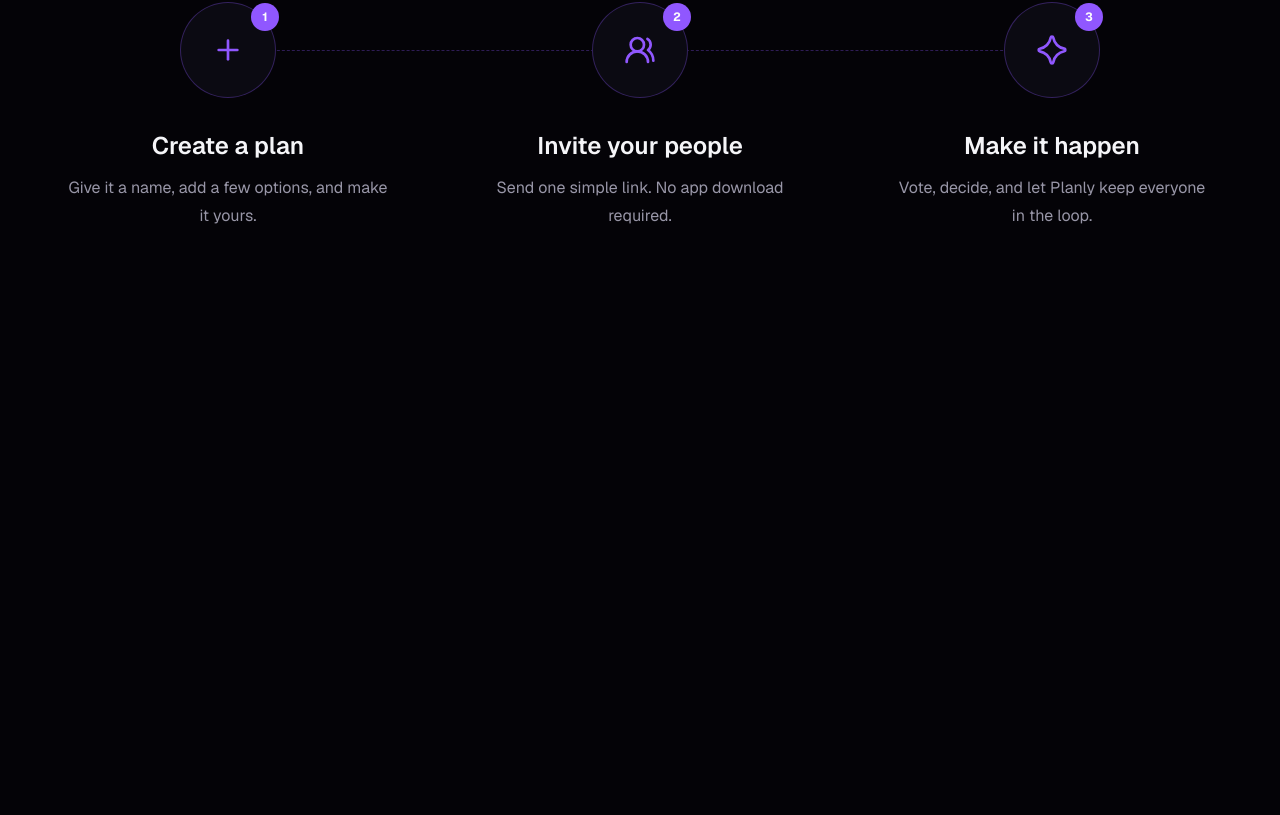
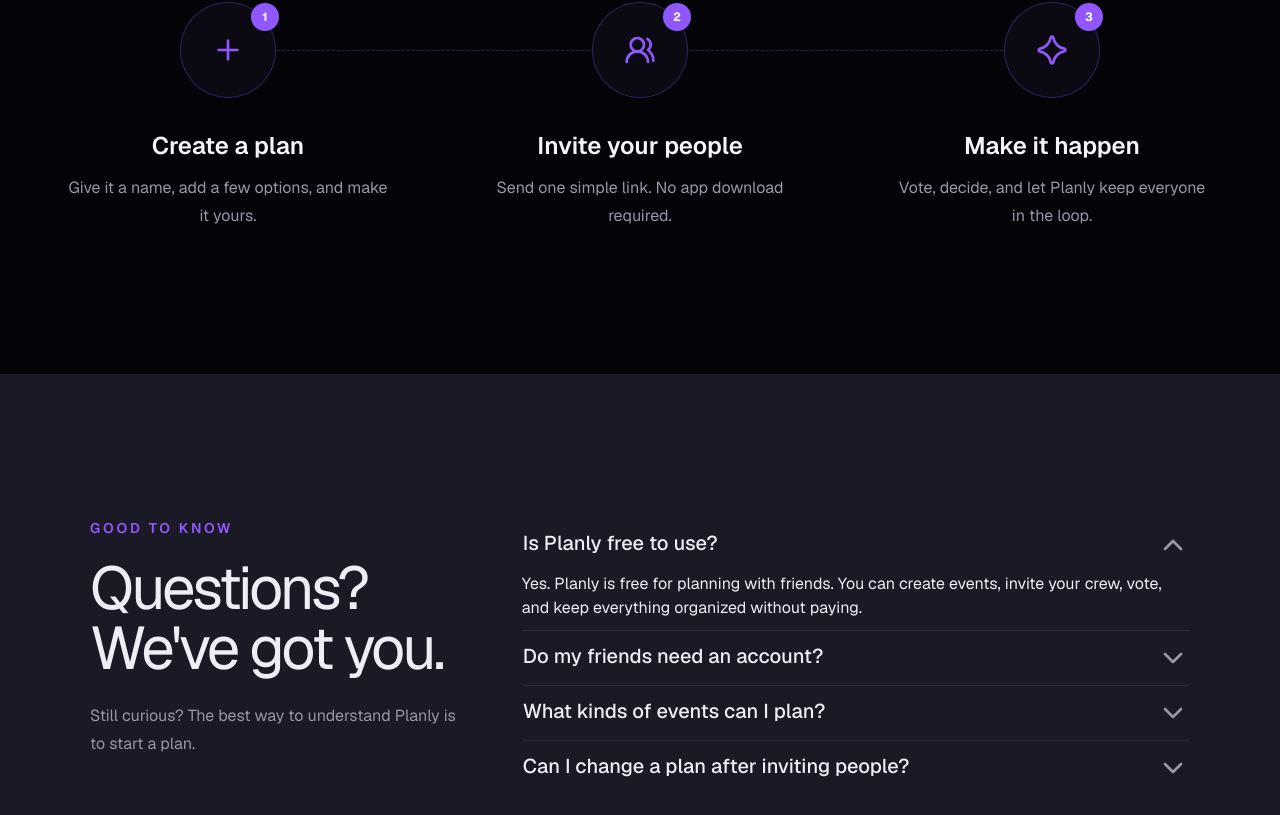
Before and after one commit to synonim789/event-app, a Next.js app: page / in a window 1280 px wide. Shown: the part 2341-3156 px from the top of the page. Before the commit the page ends 2715 px from the top, so only its background shows below. Built offline with nearby package versions, Linux system fonts and the light colour scheme.

Commit message:
add faq section

```diff
--- a/app/page.tsx
+++ b/app/page.tsx
@@ -1,3 +1,4 @@
+import FAQ from '@/components/faq'
 import Hero from '@/components/hero'
 import HowItWorks from '@/components/how-it-works'
 import Navbar from '@/components/navbar'
@@ -11,6 +12,7 @@ export default function Home() {
         <Hero />
         <Features />
         <HowItWorks />
+        <FAQ />
       </main>
     </div>
   )
--- /dev/null
+++ b/components/faq.tsx
@@ -0,0 +1,70 @@
+import {
+  Accordion,
+  AccordionContent,
+  AccordionItem,
+  AccordionTrigger,
+} from './ui/accordion'
+
+const questionsAndAnswers = [
+  {
+    question: 'Is Planly free to use?',
+    answer:
+      'Yes. Planly is free for planning with friends. You can create events, invite your crew, vote, and keep everything organized without paying.',
+    value: 'question-1',
+  },
+  {
+    question: 'Do my friends need an account?',
+    answer:
+      'No account is needed to view an invite or vote. Friends can join in seconds from the link you share.',
+    value: 'question-2',
+  },
+  {
+    question: 'What kinds of events can I plan?',
+    answer:
+      'Anything worth getting together for—from dinner and game night to a weekend away, birthday party, or full group trip.',
+    value: 'question-3',
+  },
+  {
+    question: 'Can I change a plan after inviting people?',
+    answer:
+      'Absolutely. Updates appear in one place, and everyone on the guest list can see the latest plan right away.',
+    value: 'question-4',
+  },
+]
+
+function FAQ() {
+  return (
+    <section
+      id="faq"
+      className="bg-secondary px-5 py-28 sm:px-8 lg:py-36 text-secondary-foreground"
+    >
+      <div className="mx-auto grid max-w-275 gap-14 lg:grid-cols-[.72fr_1.28fr]">
+        <div>
+          <p className="text-sm font-semibold uppercase tracking-[.2em] text-primary">
+            Good to know
+          </p>
+          <h3 className="text-5xl mt-5 tracking-tighter sm:text-6xl">
+            Questions? <br />
+            We&apos;ve got you.
+          </h3>
+          <p className="mt-6 max-w-sm leading-7 text-muted-foreground">
+            Still curious? The best way to understand Planly is to start a plan.
+          </p>
+        </div>
+        <Accordion defaultValue={[questionsAndAnswers[0].value]}>
+          {questionsAndAnswers.map((faq) => (
+            <AccordionItem value={faq.value} key={faq.value}>
+              <AccordionTrigger className={'text-xl'}>
+                {faq.question}
+              </AccordionTrigger>
+              <AccordionContent className={'text-base'}>
+                {faq.answer}
+              </AccordionContent>
+            </AccordionItem>
+          ))}
+        </Accordion>
+      </div>
+    </section>
+  )
+}
+export default FAQ
--- /dev/null
+++ b/components/ui/accordion.tsx
@@ -0,0 +1,77 @@
+import { Accordion as AccordionPrimitive } from '@base-ui/react/accordion'
+import { cn } from 'cn'
+import { ChevronDownIcon, ChevronUpIcon } from 'lucide-react'
+
+function Accordion({ className, ...props }: AccordionPrimitive.Root.Props) {
+  return (
+    <AccordionPrimitive.Root
+      data-slot="accordion"
+      className={cn('flex w-full flex-col', className)}
+      {...props}
+    />
+  )
+}
+
+function AccordionItem({ className, ...props }: AccordionPrimitive.Item.Props) {
+  return (
+    <AccordionPrimitive.Item
+      data-slot="accordion-item"
+      className={cn('not-last:border-b', className)}
+      {...props}
+    />
+  )
+}
+
+function AccordionTrigger({
+  className,
+  children,
+  ...props
+}: AccordionPrimitive.Trigger.Props) {
+  return (
+    <AccordionPrimitive.Header className="flex">
+      <AccordionPrimitive.Trigger
+        data-slot="accordion-trigger"
+        className={cn(
+          'group/accordion-trigger relative flex flex-1 items-start justify-between rounded-lg border border-transparent py-2.5 text-left text-sm font-medium transition-all outline-none hover:underline focus-visible:border-ring focus-visible:ring-3 focus-visible:ring-ring/50 focus-visible:after:border-ring aria-disabled:pointer-events-none aria-disabled:opacity-50 **:data-[slot=accordion-trigger-icon]:ml-auto **:data-[slot=accordion-trigger-icon]:size-8 **:data-[slot=accordion-trigger-icon]:text-muted-foreground',
+          className,
+        )}
+        {...props}
+      >
+        {children}
+        <ChevronDownIcon
+          data-slot="accordion-trigger-icon"
+          className="pointer-events-none shrink-0 group-aria-expanded/accordion-trigger:hidden"
+        />
+        <ChevronUpIcon
+          data-slot="accordion-trigger-icon"
+          className="pointer-events-none hidden shrink-0 group-aria-expanded/accordion-trigger:inline"
+        />
+      </AccordionPrimitive.Trigger>
+    </AccordionPrimitive.Header>
+  )
+}
+
+function AccordionContent({
+  className,
+  children,
+  ...props
+}: AccordionPrimitive.Panel.Props) {
+  return (
+    <AccordionPrimitive.Panel
+      data-slot="accordion-content"
+      className="overflow-hidden text-sm data-open:animate-accordion-down data-closed:animate-accordion-up"
+      {...props}
+    >
+      <div
+        className={cn(
+          'h-(--accordion-panel-height) pt-0 pb-2.5 data-ending-style:h-0 data-starting-style:h-0 [&_a]:underline [&_a]:underline-offset-3 [&_a]:hover:text-foreground [&_p:not(:last-child)]:mb-4',
+          className,
+        )}
+      >
+        {children}
+      </div>
+    </AccordionPrimitive.Panel>
+  )
+}
+
+export { Accordion, AccordionContent, AccordionItem, AccordionTrigger }
```
